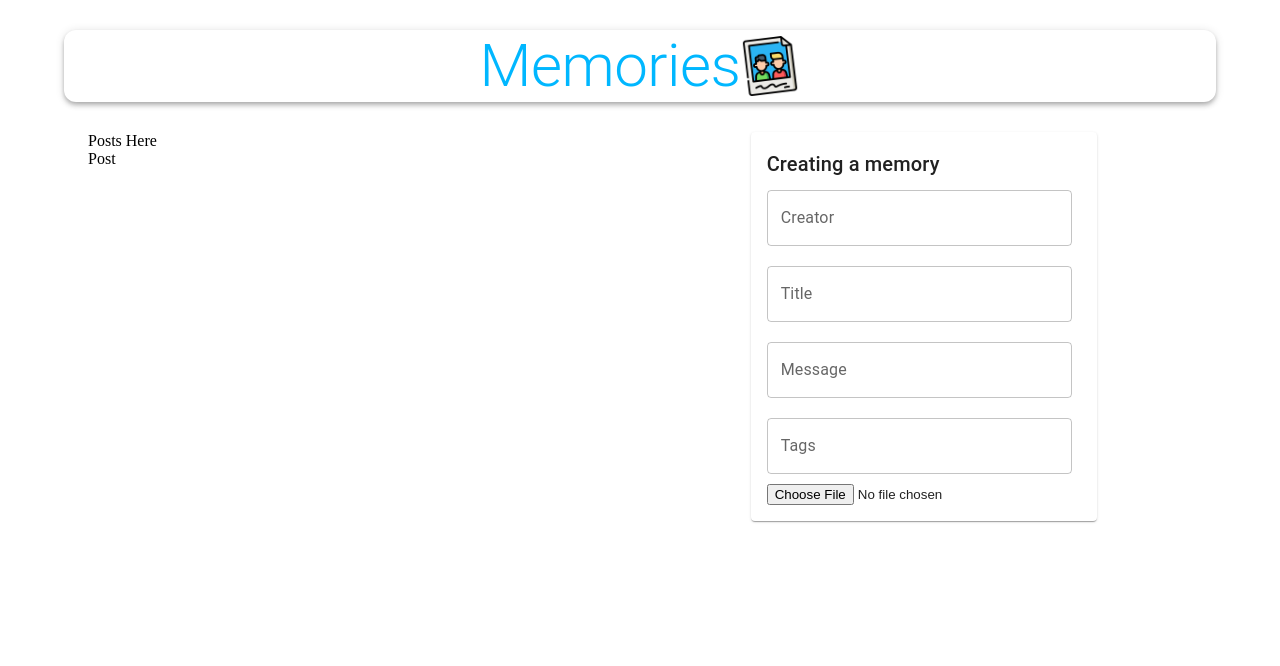
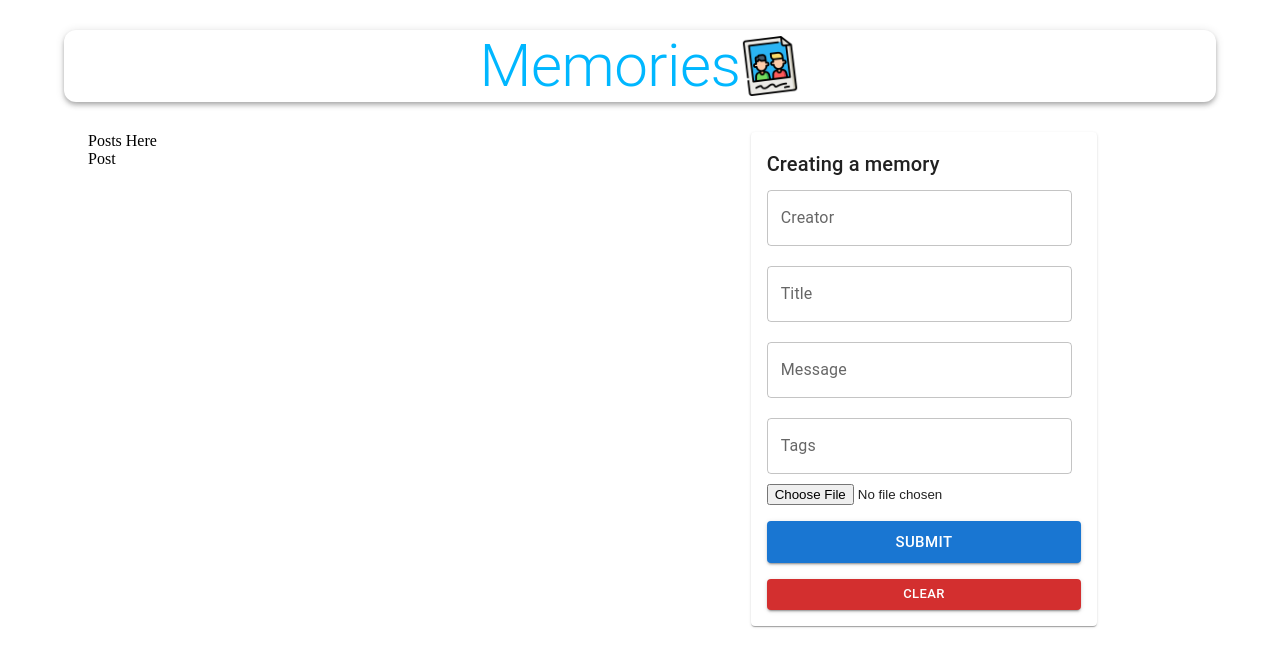
Before and after one commit to nico-TheDev/memories-mern, a React (Create React App) app in the folder client/: page / in a window 1280 px wide. Shown: the top 666 px of the page. Built offline with nearby package versions, Linux system fonts and the light colour scheme; no server answers.

Commit message:
working client and server

```diff
--- a/client/src/actions/posts.js
+++ /dev/null
@@ -1,3 +0,0 @@
-import * as api from "../api";
-
-const getPosts = () => {};
--- a/client/src/api/index.js
+++ b/client/src/api/index.js
@@ -3,3 +3,5 @@ import axios from "axios";
 const url = `http://localhost:5000/posts`;
 
 export const fetchPosts = () => axios.get(url);
+
+export const createPost = (newPost) => axios.post(url, { data: newPost });
--- a/client/src/components/Form/Form.js
+++ b/client/src/components/Form/Form.js
@@ -1,11 +1,13 @@
 import React, { useState } from "react";
 import FileBase from "react-file-base64";
-
+import { useDispatch } from "react-redux";
 import { TextField, Button, Paper, Typography } from "@mui/material";
 
 import classes from "./styles";
+import { createPost } from "../../redux/postSlice";
 
 function Form() {
+    const dispatch = useDispatch();
     const [postData, setPostData] = useState({
         creator: "",
         title: "",
@@ -14,7 +16,20 @@ function Form() {
         selectedFile: "",
     });
 
-    const handleSubmit = (e) => {};
+    const handleSubmit = (e) => {
+        e.preventDefault();
+        dispatch(createPost(postData));
+    };
+
+    const handleClear = () => {
+        setPostData({
+            creator: "",
+            title: "",
+            message: "",
+            tags: "",
+            selectedFile: "",
+        });
+    };
 
     return (
         <Paper sx={classes.paper}>
@@ -78,6 +93,25 @@ function Form() {
                         }
                     />
                 </div>
+                <Button
+                    sx={classes.buttonSubmit}
+                    variant="contained"
+                    color="primary"
+                    size="large"
+                    type="submit"
+                    fullWidth
+                >
+                    Submit
+                </Button>
+                <Button
+                    variant="contained"
+                    color="error"
+                    size="small"
+                    onClick={handleClear}
+                    fullWidth
+                >
+                    Clear
+                </Button>
             </form>
         </Paper>
     );
--- a/client/src/components/Form/styles.js
+++ b/client/src/components/Form/styles.js
@@ -17,7 +17,8 @@ const style = {
         margin: "10px 0",
     },
     buttonSubmit: {
-        marginBottom: 10,
+        marginBottom: 2,
+        marginTop: 2,
     },
 };
 
--- a/client/src/components/Posts/Posts.js
+++ b/client/src/components/Posts/Posts.js
@@ -1,15 +1,14 @@
 import React, { useEffect } from "react";
 import { useDispatch, useSelector } from "react-redux";
-import { getAllPosts } from "../../reducers/posts";
+import { getAllPosts } from "../../redux/postSlice";
 import Post from "./Post/Post";
 
 function Posts() {
-    const posts = useSelector((state) => state.posts.value);
+    const posts = useSelector((state) => state.posts);
     const dispatch = useDispatch();
 
     useEffect(() => {
         dispatch(getAllPosts());
-        console.log(posts, "HAHA");
     }, [dispatch, posts]);
 
     return (
--- a/client/src/reducers/index.js
+++ /dev/null
@@ -1,6 +0,0 @@
-import { combineReducers } from "redux";
-import posts from "./posts";
-
-export default combineReducers({
-    posts,
-});
--- a/client/src/reducers/posts.js
+++ b/client/src/redux/postSlice.js
@@ -14,16 +14,30 @@ export const getAllPosts = () => {
     };
 };
 
+export const createPost = (newPost) => {
+    return async (dispatch, state) => {
+        try {
+            const { data } = await api.createPost(newPost);
+            dispatch(CREATE_POST(data));
+        } catch (err) {
+            console.log(err.message);
+        }
+    };
+};
+
 export const postSlice = createSlice({
     name: "posts",
-    initialState: { value: [] },
+    initialState: [],
     reducers: {
         FETCH_ALL: (state) => {
             return state.payload;
         },
+        CREATE_POST: (state) => {
+            return [...state, state.payload];
+        },
     },
 });
 
-export const { FETCH_ALL } = postSlice.actions;
+export const { FETCH_ALL, CREATE_POST } = postSlice.actions;
 
 export default postSlice.reducer;
--- a/client/src/store.js
+++ b/client/src/store.js
@@ -1,5 +1,5 @@
 import { configureStore } from "@reduxjs/toolkit";
-import postReducer from "./reducers/posts";
+import postReducer from "./redux/postSlice";
 
 export default configureStore({
     reducer: {
```
Also changed, not shown: 1 other file (tests, documents, lock files or other folders).
